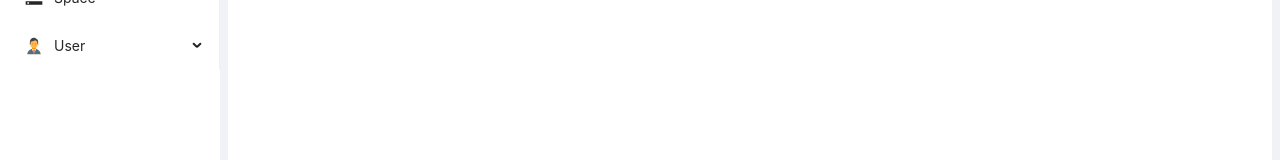
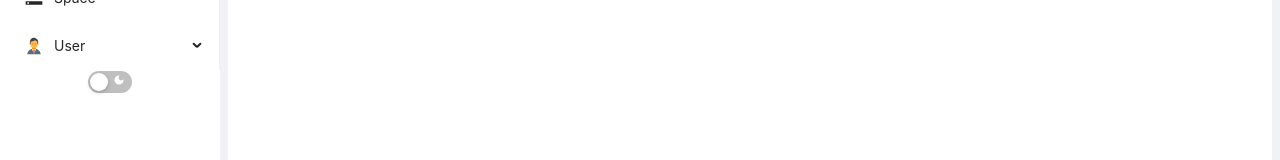
Before and after one commit to xueyublue/oms-next, a Next.js app: page / in a window 1280 px wide. Shown: the part 234-394 px from the top of the page. Built offline with nearby package versions, Linux system fonts and the light colour scheme.

Commit message:
added switch at sidenav to switch dark mode

```diff
--- a/components/NavBar.js
+++ b/components/NavBar.js
@@ -2,7 +2,7 @@ import React from "react";
 import Link from "next/link";
 import Image from "next/image";
 import "antd/dist/antd.css";
-import { Layout, Menu } from "antd";
+import { Layout, Menu, Switch } from "antd";
 import {
   UserOutlined,
   PieChartOutlined,
@@ -18,7 +18,7 @@ import {
   MacCommandFilled,
   TableOutlined,
 } from "@ant-design/icons";
-import { MdOutlineStorage, MdOutlineDashboard } from "react-icons/md";
+import { MdOutlineStorage, MdOutlineDashboard, MdLightMode, MdDarkMode } from "react-icons/md";
 import { FcComboChart, FcMindMap, FcBusinessman } from "react-icons/fc";
 
 import { useState } from "react";
@@ -130,6 +130,15 @@ const NavBar = () => {
           </Menu.Item>
         </SubMenu>
       </Menu>
+      <div style={{ textAlign: "center" }}>
+        <Switch
+          checkedChildren={<MdDarkMode />}
+          unCheckedChildren={<MdDarkMode />}
+          onChange={(mode) => {
+            console.log(`Switch to ${mode}`);
+          }}
+        />
+      </div>
     </Sider>
   );
 };
```
